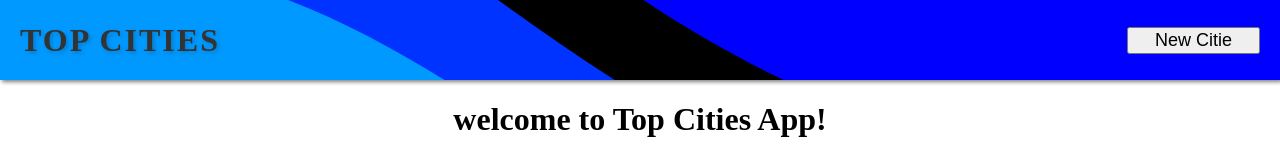
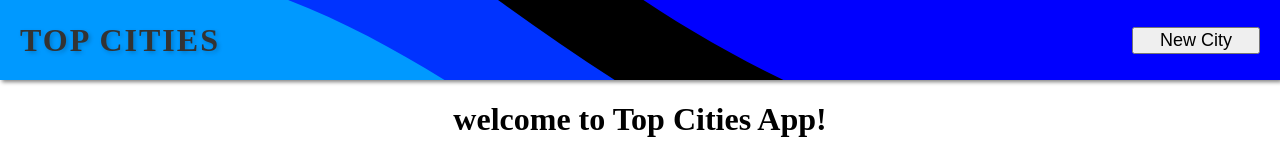
Before and after one commit to aheggy/single-resource-front-end, a React (Create React App) app: page / in a window 1280 px wide. Shown: the top 160 px of the page. Built offline with nearby package versions, Linux system fonts and the light colour scheme; no server answers.

Commit message:
fix the spelling of city

```diff
--- a/src/Components/NavBar.js
+++ b/src/Components/NavBar.js
@@ -7,7 +7,7 @@ export default function NavBar() {
         <Link to="/cities">TOP CITIES</Link>
       </h1>
       <button>
-        <Link to="/cities/new">New Citie</Link>
+        <Link to="/cities/new">New City</Link>
       </button>
     </nav>
   );
```
